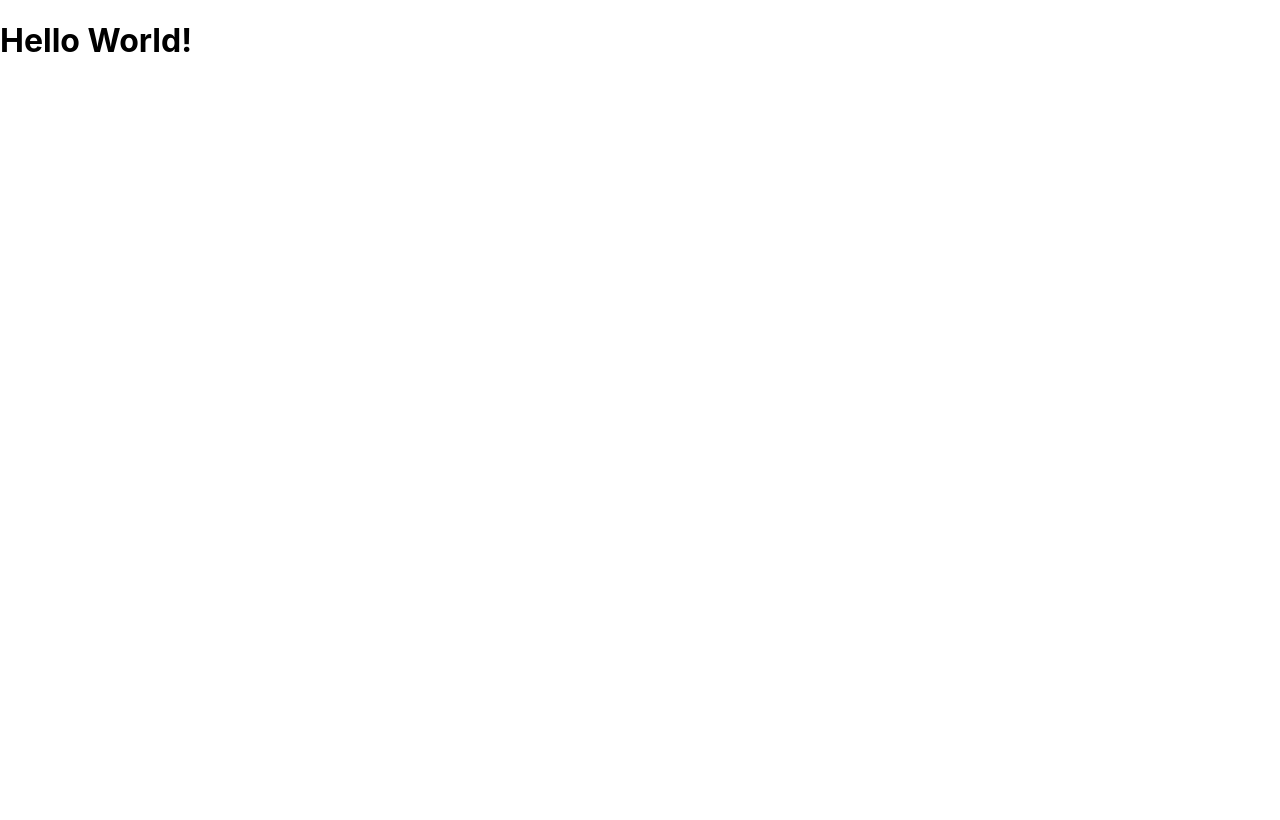
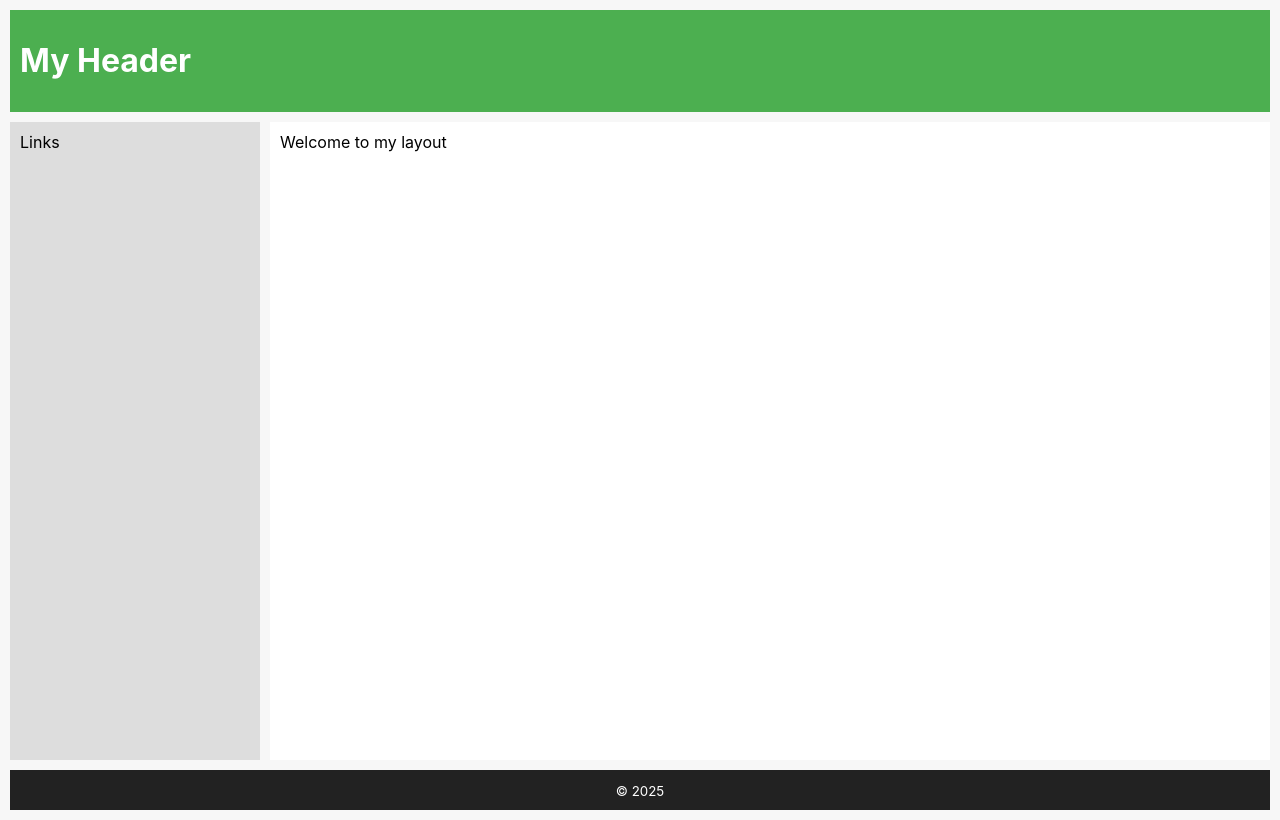
Before and after one commit to farahassaf335/React_Hello_-World, a React (Create React App) app: page / in a window 1280 px wide. Built offline with nearby package versions, Linux system fonts and the light colour scheme.

Commit message:
add PageLayout

```diff
--- a/package.json
+++ b/package.json
@@ -7,6 +7,8 @@
     "@testing-library/jest-dom": "^6.6.3",
     "@testing-library/react": "^16.3.0",
     "@testing-library/user-event": "^13.5.0",
+    "postcss": "^8.4.21",
+    "postcss-loader": "^6.2.1",
     "react": "^19.1.0",
     "react-dom": "^19.1.0",
     "react-scripts": "5.0.1",
--- a/src/App.js
+++ b/src/App.js
@@ -1,9 +1,15 @@
 import React from "react";
 import ReactDOM from "react-dom/client";
+import PageLayout from "./components/PageLayout";
 
 function App() {
   return (
-    <h1>Hello World!</h1>
+    <PageLayout
+      header={<h1>My Header</h1>}
+      sidebar={<nav>Links</nav>}
+      main={<section>Welcome to my layout</section>}
+      footer={<small>&copy; 2025</small>}
+    />
   );
 }
 
--- /dev/null
+++ b/src/components/PageLayout.css
@@ -0,0 +1,40 @@
+.page-layout {
+  display: grid;
+  grid-template-areas:
+    "header header"
+    "sidebar main"
+    "footer footer";
+  grid-template-columns: 250px 1fr;
+  grid-template-rows: auto 1fr auto;
+  min-height: 100vh;
+  gap: 10px;
+  padding: 10px;
+  background-color: #f7f7f7;
+}
+
+header {
+  grid-area: header;
+  background-color: #4CAF50;
+  padding: 10px;
+  color: white;
+}
+
+aside {
+  grid-area: sidebar;
+  background-color: #ddd;
+  padding: 10px;
+}
+
+main {
+  grid-area: main;
+  background-color: white;
+  padding: 10px;
+}
+
+footer {
+  grid-area: footer;
+  background-color: #222;
+  color: white;
+  padding: 10px;
+  text-align: center;
+}
--- /dev/null
+++ b/src/components/PageLayout.js
@@ -0,0 +1,14 @@
+import React from "react";
+import './PageLayout.css';
+const PageLayout = ({ header, sidebar, main, footer }) => {
+  return (
+    <div className="page-layout">
+      <header>{header}</header>
+      <aside>{sidebar}</aside>
+      <main>{main}</main>
+      <footer>{footer}</footer>
+    </div>
+  );
+};
+
+export default PageLayout;
```
Also changed, not shown: 1 other file (tests, documents, lock files or other folders).
